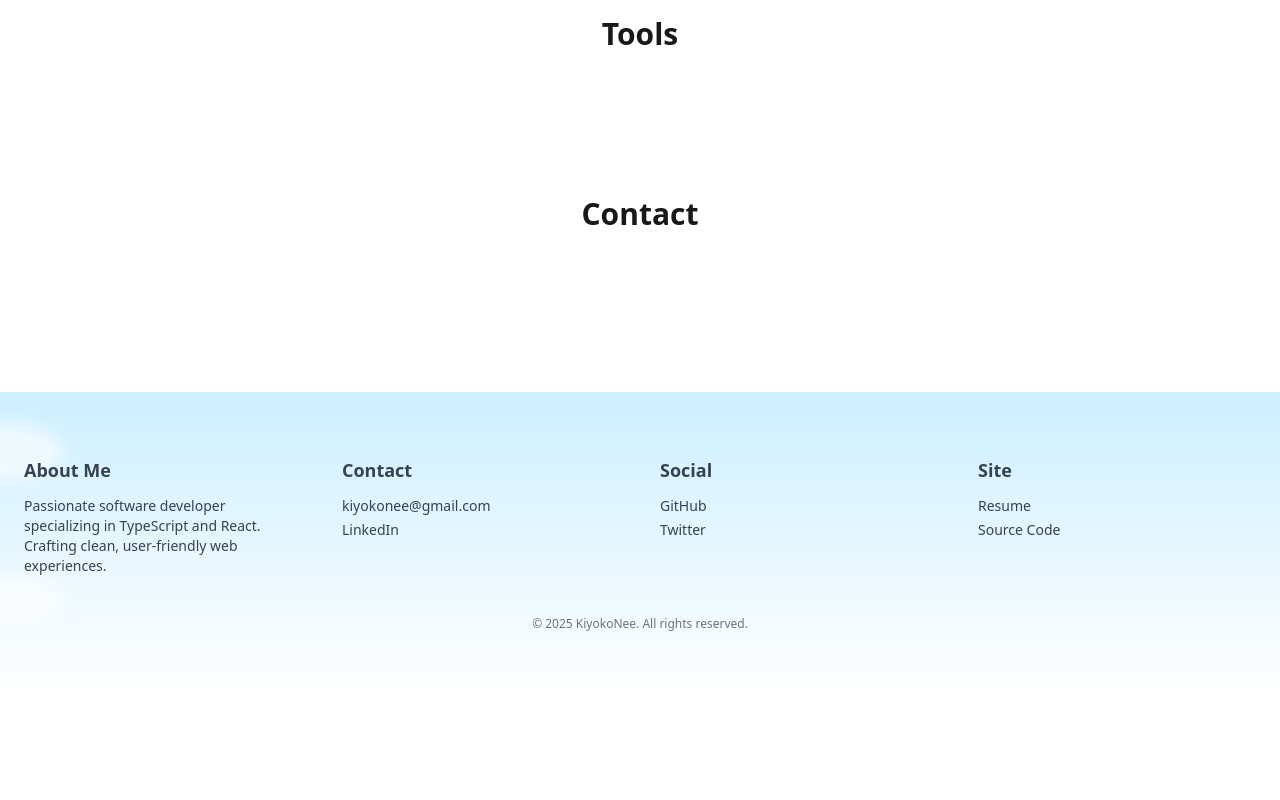
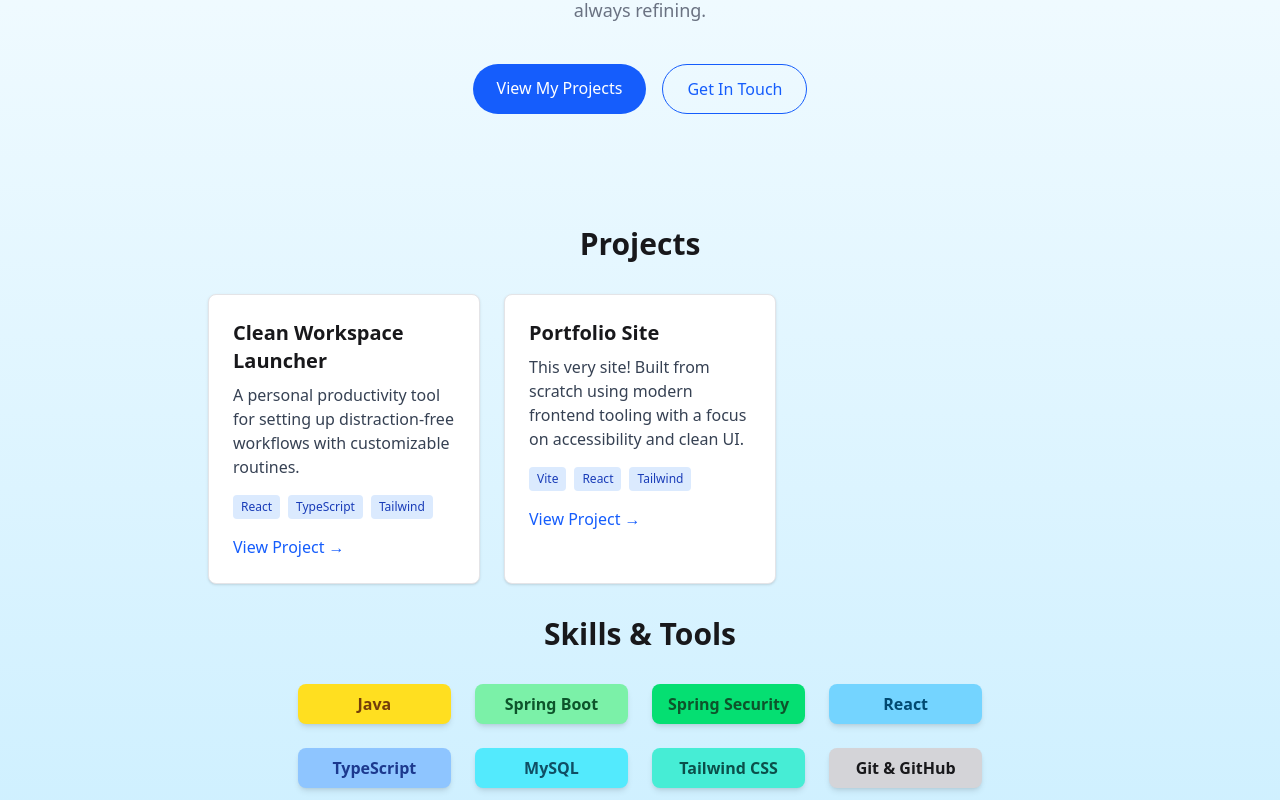
Before and after one commit to KiyokoNee/portfolio, a React (Vite) app in the folder portfolio-client/: page / in a window 1280 px wide. Shown: the part 480-1280 px from the top of the page. Before the commit the page ends 1176 px from the top, so only its background shows below. Built offline with nearby package versions, Linux system fonts and the light colour scheme.

Commit message:
base structure is in play, adding details and refinement to main content

```diff
--- a/portfolio-client/src/App.tsx
+++ b/portfolio-client/src/App.tsx
@@ -8,9 +8,12 @@ import {Contact} from "./sections/Contact.tsx";
 import {useSelector} from "react-redux";
 import type {AppRootState} from "./store/store.ts";
 import {useEffect} from "react";
+import {useDynamicSeo} from "./hooks/useDynamicSeo.ts";
 
 function App() {
     const {mode} = useSelector((state:AppRootState) => state.theme)
+
+    useDynamicSeo()
 
     useEffect(() => {
         document.documentElement.classList.toggle("dark", mode === "dark")
@@ -19,7 +22,7 @@ function App() {
     return (
         <div >
             <Navbar />
-            <main className="flex flex-col min-h-screen bg-white dark:bg-zinc-900 text-zinc-900 dark:text-zinc-100">
+            <main className="flex flex-col min-h-screen bg-gradient-to-b from-white to-[#ccefff] dark:from-[#1e293b] dark:to-[#0f172a] text-zinc-900 dark:text-zinc-100 transition-colors duration-300">
                 <Hero />
                 <Projects />
                 <Tools />
--- /dev/null
+++ b/portfolio-client/src/components/ProjectCard.tsx
@@ -0,0 +1,35 @@
+type ProjectCardProps = {
+    title: string;
+    description: string;
+    tags: string[];
+    link?: string;
+};
+
+export const ProjectCard = ({ title, description, tags, link }: ProjectCardProps) => {
+    return (
+        <div className="bg-white bg-opacity-10 dark:bg-[#334155] border border-zinc-200 dark:border dark:border-[#475569] rounded-lg p-6 shadow-sm transition-colors">
+            <h3 className="text-xl font-semibold mb-2">{title}</h3>
+            <p className="text-gray-700 dark:text-zinc-300 mb-4">{description}</p>
+            <div className="flex flex-wrap gap-2 mb-4">
+                {tags.map((tag, i) => (
+                    <span
+                        key={i}
+                        className="px-2 py-1 text-xs font-medium bg-blue-100 text-blue-800 dark:bg-sky-900 dark:text-sky-300 rounded"
+                    >
+                        {tag}
+                    </span>
+                ))}
+            </div>
+            {link && (
+                <a
+                    href={link}
+                    target="_blank"
+                    rel="noopener noreferrer"
+                    className="text-blue-600 dark:text-sky-400 hover:underline"
+                >
+                    View Project →
+                </a>
+            )}
+        </div>
+    );
+};
--- a/portfolio-client/src/components/SectionWrapper.tsx
+++ b/portfolio-client/src/components/SectionWrapper.tsx
@@ -7,7 +7,7 @@ type SectionWrapperProps = {
 
 export const SectionWrapper = ({children, id}: SectionWrapperProps) => {
     return (
-        <section id={id} className="max-w-4xl mx-auto px-4 py-16">
+        <section id={id} className="max-w-4xl mx-auto p-4">
             {children}
         </section>
     )
--- /dev/null
+++ b/portfolio-client/src/hooks/useDynamicSeo.ts
@@ -0,0 +1,60 @@
+import {pageMeta} from "../config/siteMeta.ts";
+import {useEffect, useState} from "react";
+
+function getCurrentSection(): keyof typeof pageMeta | null {
+    // Get all section elements with id matching keys in pageMeta
+    const sections = Object.keys(pageMeta).map(id => document.getElementById(id)).filter(Boolean) as HTMLElement[];
+
+    // Calculate which section is most visible in viewport
+    let maxVisibleArea = 0;
+    let visibleSection: keyof typeof pageMeta | null = null;
+
+    const viewportHeight = window.innerHeight;
+
+    for (const section of sections) {
+        const rect = section.getBoundingClientRect();
+        if (rect.bottom < 0 || rect.top > viewportHeight) continue; // outside viewport
+
+        const visibleHeight = Math.min(rect.bottom, viewportHeight) - Math.max(rect.top, 0);
+        if (visibleHeight > maxVisibleArea) {
+            maxVisibleArea = visibleHeight;
+            visibleSection = section.id as keyof typeof pageMeta;
+        }
+    }
+    return visibleSection;
+}
+
+export function useDynamicSeo() {
+    const [currentSection, setCurrentSection] = useState<keyof typeof pageMeta | null>(null);
+
+    useEffect(() => {
+        function onScroll() {
+            const section = getCurrentSection();
+            if (section && section !== currentSection) {
+                setCurrentSection(section);
+            }
+        }
+
+        // Run on mount
+        onScroll();
+
+        window.addEventListener("scroll", onScroll, { passive: true });
+        return () => window.removeEventListener("scroll", onScroll);
+    }, [currentSection]);
+
+    // Update SEO meta when currentSection changes
+    useEffect(() => {
+        if (!currentSection) return;
+
+        const { title, description } = pageMeta[currentSection];
+        document.title = title;
+
+        let metaDesc = document.querySelector('meta[name="description"]');
+        if (!metaDesc) {
+            metaDesc = document.createElement("meta");
+            metaDesc.setAttribute("name", "description");
+            document.head.appendChild(metaDesc);
+        }
+        metaDesc.setAttribute("content", description);
+    }, [currentSection]);
+}
--- a/portfolio-client/src/sections/Hero.tsx
+++ b/portfolio-client/src/sections/Hero.tsx
@@ -3,7 +3,38 @@ import {SectionWrapper} from "../components/SectionWrapper.tsx";
 export const Hero = () => {
     return (
         <SectionWrapper id="home">
-            <h2 className="text-3xl font-bold mb-4">Hero</h2>
+            <div className="flex flex-col items-center text-center gap-6 py-20">
+                <h1 className="text-4xl sm:text-5xl font-bold leading-tight">
+                    <span className="block">Hi, I’m <span className="text-blue-600 dark:text-sky-300">KiyokoNee</span>.</span>
+                </h1>
+
+                <p>
+                    <span className="block text-2xl sm:text-3xl">I build clean, functional web experiences.</span>
+                </p>
+
+                <p className="text-lg sm:text-xl max-w-2xl text-gray-600 dark:text-zinc-300">
+                    A problem-solving developer with a strong grasp of Object-Oriented Design in Java and a full-stack toolkit built on <strong>Spring Boot</strong>, <strong>React</strong>, and <strong>TypeScript</strong>. I care about both the frontend polish <em>and</em> the backend architecture that makes it all work.
+                </p>
+
+                <p className="text-md sm:text-lg text-gray-500 dark:text-zinc-400 max-w-xl">
+                    B.S. in Computer Science, Minor in Game Design — always learning, always refining.
+                </p>
+
+                <div className="flex gap-4 mt-4">
+                    <a
+                        href="#projects"
+                        className="px-6 py-3 rounded-full bg-blue-600 text-white dark:bg-sky-500 dark:text-zinc-900 hover:bg-blue-700 dark:hover:bg-sky-400 transition-colors"
+                    >
+                        View My Projects
+                    </a>
+                    <a
+                        href="#contact"
+                        className="px-6 py-3 rounded-full border border-blue-600 dark:border-sky-500 text-blue-600 dark:text-sky-400 hover:bg-blue-50 dark:hover:bg-zinc-800 transition-colors"
+                    >
+                        Get In Touch
+                    </a>
+                </div>
+            </div>
         </SectionWrapper>
     )
 }
--- a/portfolio-client/src/sections/Projects.tsx
+++ b/portfolio-client/src/sections/Projects.tsx
@@ -1,9 +1,30 @@
-import {SectionWrapper} from "../components/SectionWrapper.tsx";
+import { SectionWrapper } from "../components/SectionWrapper.tsx";
+import { ProjectCard } from "../components/ProjectCard.tsx";
+
+const dummyProjects = [
+    {
+        title: "Clean Workspace Launcher",
+        description: "A personal productivity tool for setting up distraction-free workflows with customizable routines.",
+        tags: ["React", "TypeScript", "Tailwind"],
+        link: "#"
+    },
+    {
+        title: "Portfolio Site",
+        description: "This very site! Built from scratch using modern frontend tooling with a focus on accessibility and clean UI.",
+        tags: ["Vite", "React", "Tailwind"],
+        link: "#"
+    }
+];
 
 export const Projects = () => {
     return (
         <SectionWrapper id="projects">
-            <h2 className="text-3xl font-bold mb-4">Projects</h2>
+            <h2 className="text-3xl font-bold mb-8 text-center">Projects</h2>
+            <div className="grid gap-6 sm:grid-cols-2 lg:grid-cols-3">
+                {dummyProjects.map((project, i) => (
+                    <ProjectCard key={i} {...project} />
+                ))}
+            </div>
         </SectionWrapper>
-    )
-}
+    );
+};
--- a/portfolio-client/src/sections/Tools.tsx
+++ b/portfolio-client/src/sections/Tools.tsx
@@ -1,9 +1,32 @@
-import {SectionWrapper} from "../components/SectionWrapper.tsx";
+import { SectionWrapper } from "../components/SectionWrapper.tsx";
+
+// Simple list of skills/tech stack items with optional colors and icons
+const toolsData = [
+    { name: "Java", bgColor: "bg-yellow-300", textColor: "text-yellow-900" },
+    { name: "Spring Boot", bgColor: "bg-green-300", textColor: "text-green-900" },
+    { name: "Spring Security", bgColor: "bg-green-400", textColor: "text-green-900" },
+    { name: "React", bgColor: "bg-sky-300", textColor: "text-sky-900" },
+    { name: "TypeScript", bgColor: "bg-blue-300", textColor: "text-blue-900" },
+    { name: "MySQL", bgColor: "bg-cyan-300", textColor: "text-cyan-900" },
+    { name: "Tailwind CSS", bgColor: "bg-teal-300", textColor: "text-teal-900" },
+    { name: "Git & GitHub", bgColor: "bg-zinc-300", textColor: "text-zinc-900" },
+];
 
 export const Tools = () => {
     return (
         <SectionWrapper id="tools">
-            <h2 className="text-3xl font-bold mb-4">Tools</h2>
+            <h2 className="text-3xl font-bold mb-8 text-center">Skills & Tools</h2>
+            <div className="grid grid-cols-2 sm:grid-cols-3 md:grid-cols-4 gap-6 max-w-4xl mx-auto">
+                {toolsData.map(({ name, bgColor, textColor }) => (
+                    <div
+                        key={name}
+                        className={`flex items-center justify-center rounded-lg px-4 py-2 font-semibold shadow-md transition-transform hover:scale-105 cursor-default select-none ${bgColor} ${textColor}`}
+                        title={name}
+                    >
+                        {name}
+                    </div>
+                ))}
+            </div>
         </SectionWrapper>
-    )
-}
+    );
+};
```
Also changed, not shown: portfolio-client/src/components/Navbar.tsx (+4 -12 lines), portfolio-client/src/hooks/useSeo.ts (deleted).
